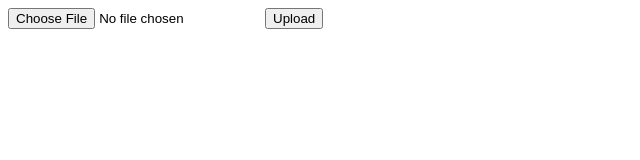
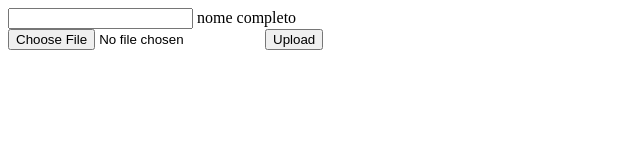
Before and after one commit to AndreRieger2/cnctds, a website: page views/index.html in a window 1280 px wide. Shown: the whole page, without its empty margins (0-640 px from the left). Drawn offline with Linux system fonts and the light colour scheme.

Commit message:
Update index.html

```diff
--- a/views/index.html
+++ b/views/index.html
@@ -7,6 +7,10 @@
 </head>
 <body>
     <form id="uploadForm" method="post" action="https://cnctds.vercel.app/upload">
+        <div>
+            <input type="text" id="nome" name="nome">
+            <label>nome completo</label>
+        </div>
         <input type="file" id="fileInput" name="file" required>
         <button type="submit">Upload</button>
     </form>
```
